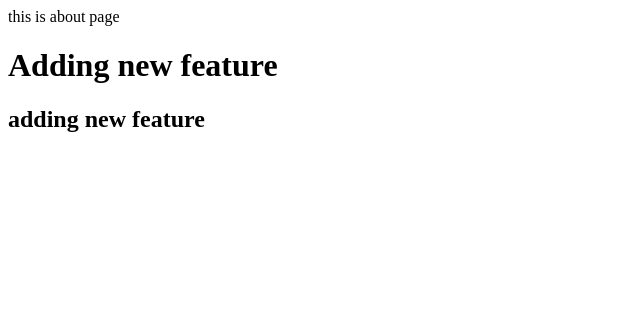
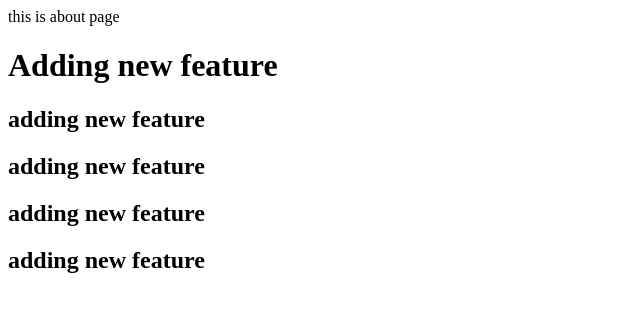
Before and after one commit to RahulRPatil30499/WPT-Projects, a plain HTML site: page about.html in a window 1280 px wide. Shown: the whole page, without its empty margins (0-640 px from the left). Drawn offline with Linux system fonts and the light colour scheme.

Commit message:
add more lines is program

```diff
--- a/about.html
+++ b/about.html
@@ -10,5 +10,8 @@
     this is about page
     <h1>Adding new feature</h1>
     <h2>adding new feature</h2>
+    <h2>adding new feature</h2>
+    <h2>adding new feature</h2>
+    <h2>adding new feature</h2>
 </body>
 </html>
```
